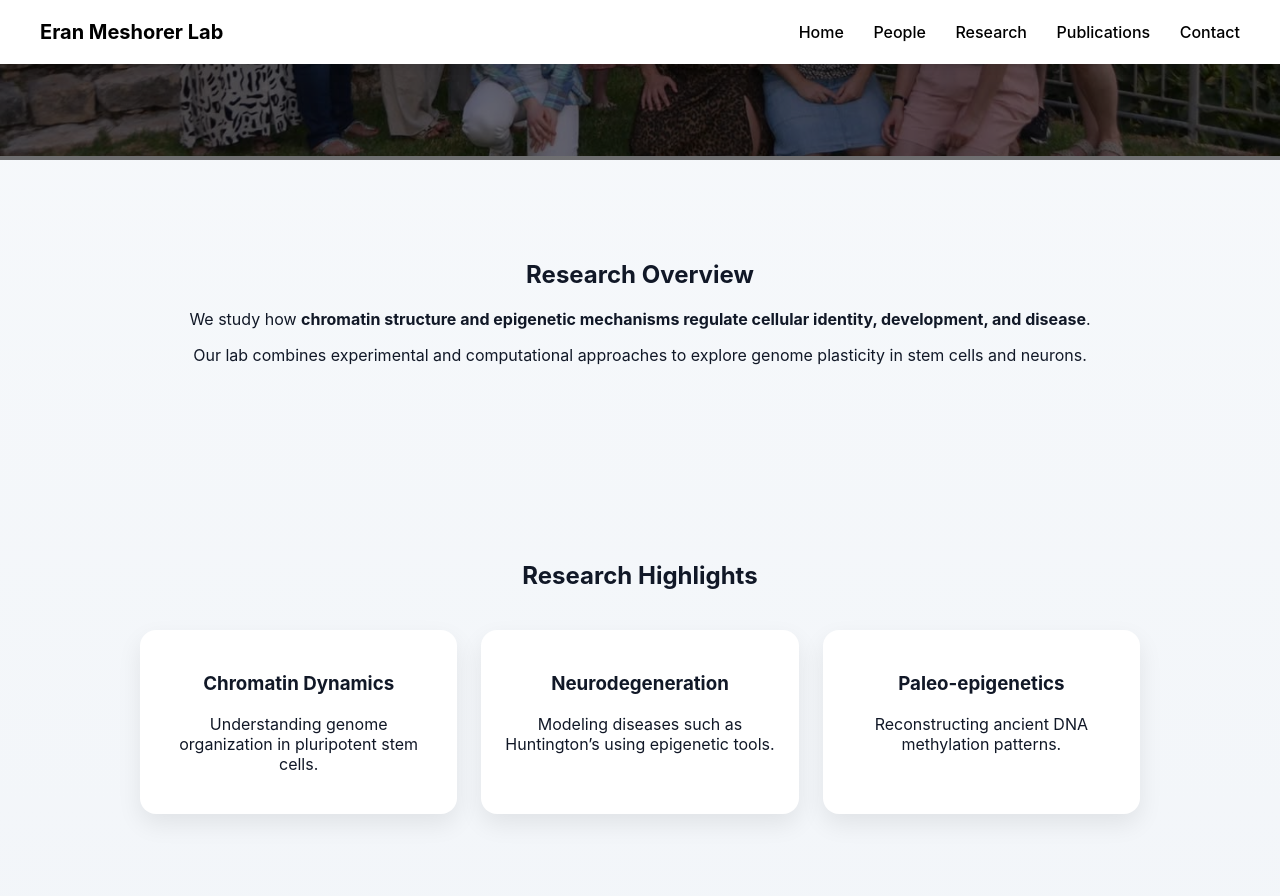
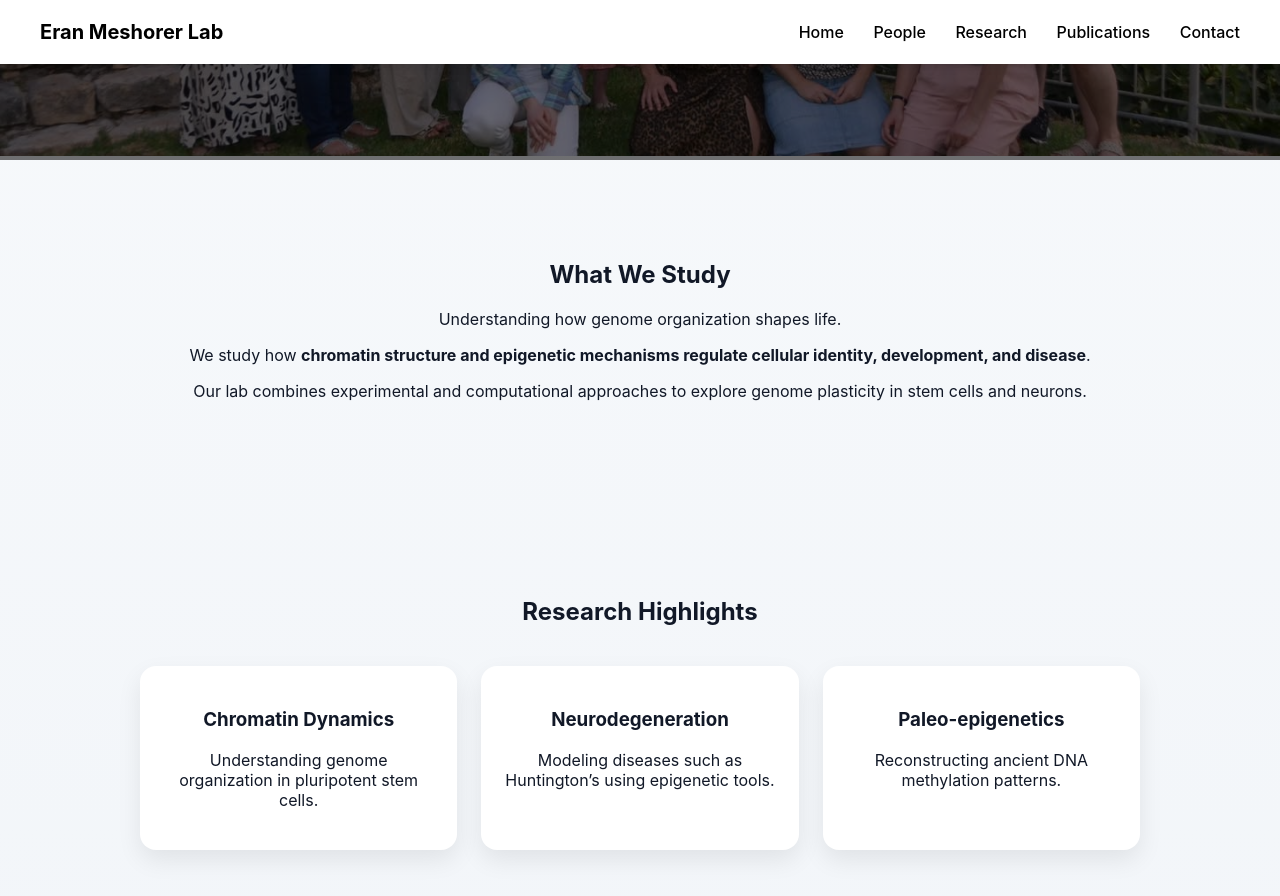
Before and after one commit to Liora347/labwebsite, a Jekyll site: the page built from index.md, in a window 1280 px wide and 900 px high, scrolled down 444 px. Shown: the top 896 px of the window. Built offline with Jekyll 4.4.1, drawn with Linux system fonts in a browser that asks for light colours.

Commit message:
Update index.md

```diff
--- a/index.md
+++ b/index.md
@@ -20,7 +20,11 @@ permalink: /
 </div>
 
 <section class="content-section">
-  <h2>Research Overview</h2>
+  <h2>What We Study</h2>
+  <p class="section-subtitle">
+    Understanding how genome organization shapes life.
+  </p>
+
   <p>
     We study how <strong>chromatin structure and epigenetic mechanisms regulate cellular identity, development, and disease</strong>.
   </p>
```
